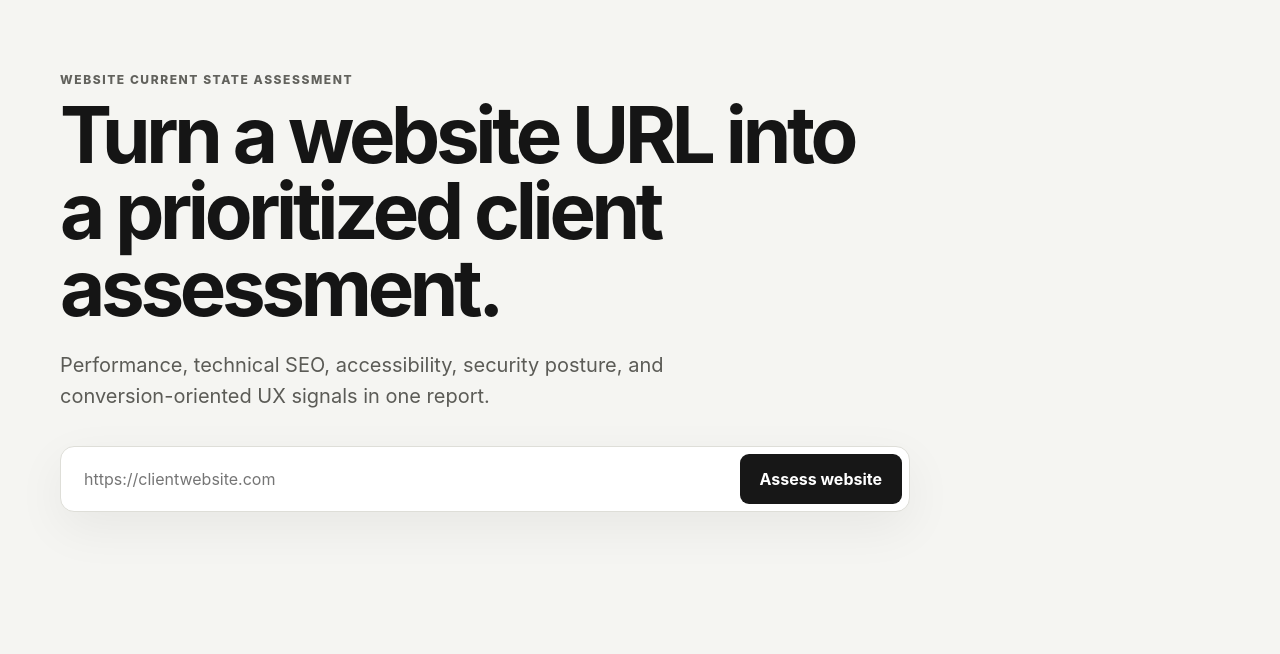
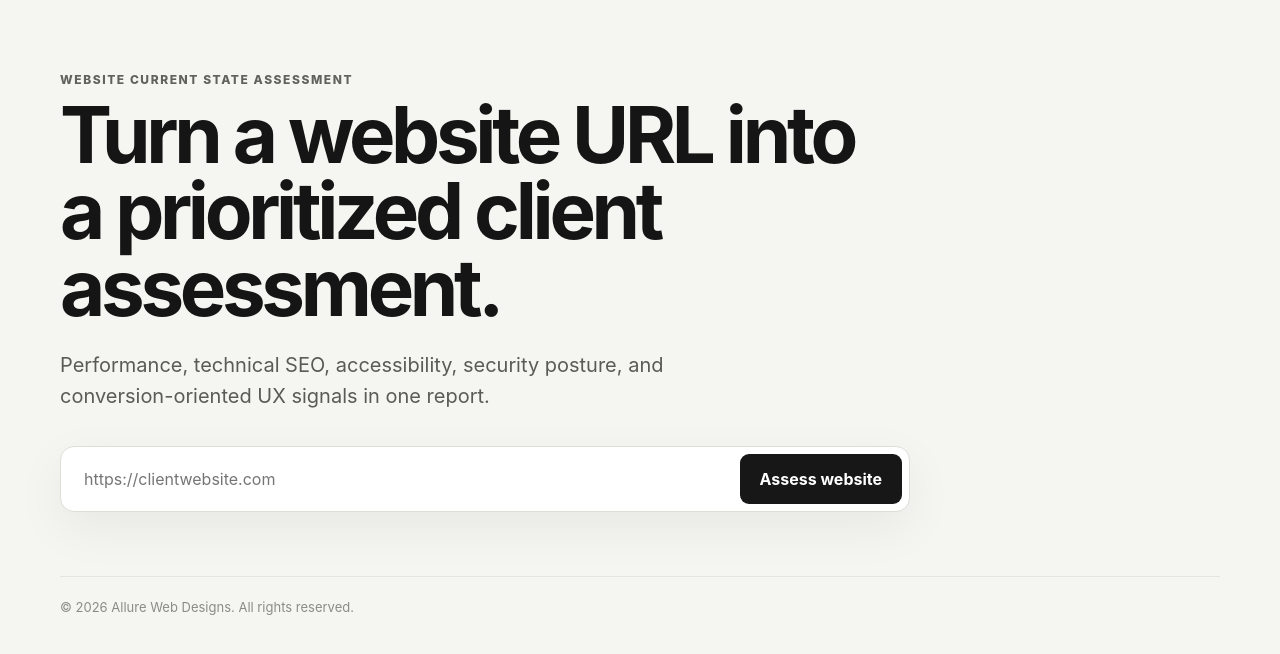
Before and after one commit to AllureWebDesigns/website-current-state-assessment, a Next.js app: page / in a window 1280 px wide. Shown: the top 654 px of the page. Built offline with nearby package versions, Linux system fonts and the light colour scheme.

Commit message:
add copyright footer

```diff
--- a/app/globals.css
+++ b/app/globals.css
@@ -44,5 +44,7 @@ h1 { max-width: 820px; margin: 0; font-size: clamp(42px, 7vw, 78px); line-height
 .tool { min-height: 110px; border: 1px solid #e5e5df; border-radius: 12px; padding: 14px; display: flex; flex-direction: column; gap: 5px; }
 .tool span, .tool small { color: #6f6f69; }
 .tool small { line-height: 1.35; }
+.siteFooter { margin-top: 64px; padding-top: 22px; border-top: 1px solid #e5e5df; }
+.siteFooter p { margin: 0; color: #8c8c86; font-size: 13px; }
 @media (max-width: 900px) { .scoreGrid { grid-template-columns: repeat(3, 1fr); } .toolGrid { grid-template-columns: repeat(2, 1fr); } }
 @media (max-width: 620px) { .shell { width: min(100% - 24px, 1160px); padding-top: 42px; } .auditForm, .summaryCard { flex-direction: column; align-items: stretch; } .auditForm button { width: 100%; } .scoreGrid, .toolGrid { grid-template-columns: repeat(2, 1fr); } .summaryCard { gap: 18px; } }
--- a/app/page.tsx
+++ b/app/page.tsx
@@ -153,6 +153,10 @@ export default function HomePage() {
           </article>
         </section>
       )}
+
+      <footer className="siteFooter">
+        <p>© {new Date().getFullYear()} Allure Web Designs. All rights reserved.</p>
+      </footer>
     </main>
   );
 }
```
